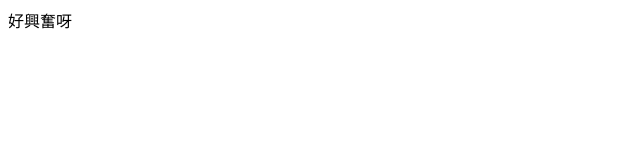
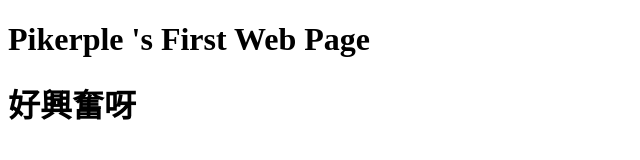
Before and after one commit to pikerple/pikerple.github.io, a plain HTML site: page index.html in a window 1280 px wide. Shown: the whole page, without its empty margins (0-640 px from the left). Drawn offline with Linux system fonts and the light colour scheme.

Commit message:
second_index

```diff
--- a/index.html
+++ b/index.html
@@ -4,6 +4,7 @@
 <title>Pikerple 's First Web Page</title>
 </head>
 <body>
-好興奮呀
+<h1>Pikerple 's First Web Page</h1>
+<h1>好興奮呀</h1>
 </body>
 </html>
```
